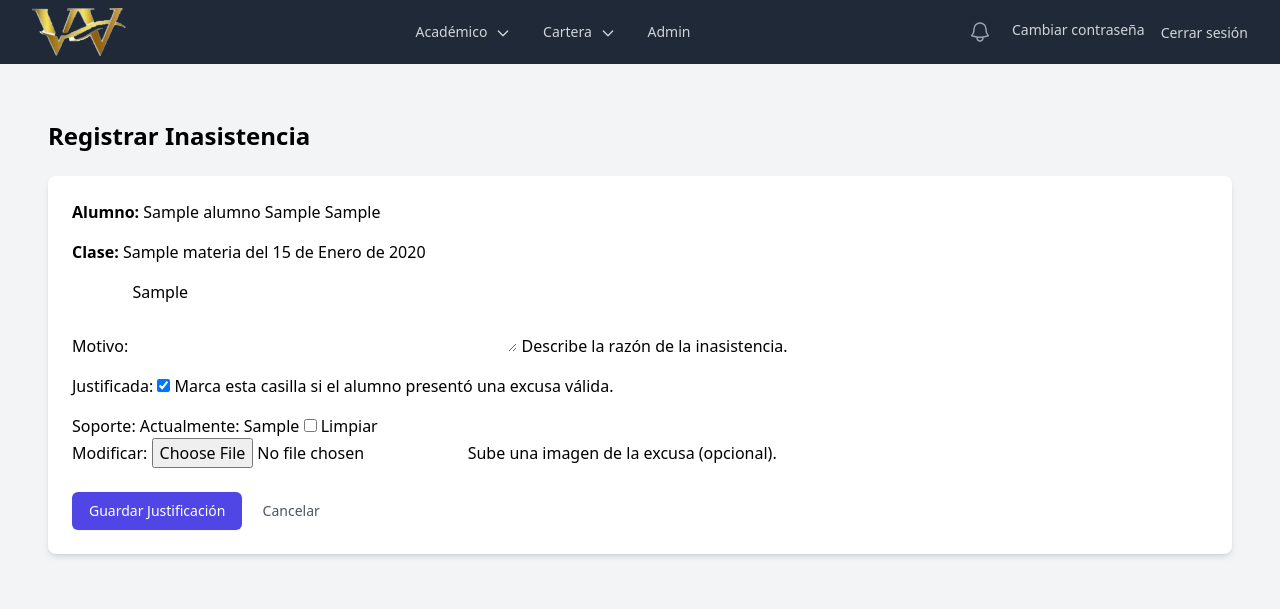
After one commit to robertbarac/preicfes, a Django app: page /academico/alumno/1/clase/1/registrar-inasistencia/ in a window 1280 px wide. The commit adds this page. Shown: the top 609 px of the page. Run offline with Django 5.2, Linux system fonts and the light colour scheme; a user stored in the database is signed in; tables that the repository leaves empty hold one stand-in row (values such as "Sample post"); some libraries are stand-ins or nearby versions.

Commit message:
modelo Inasistencia y lógica de ingreso de motivo

```diff
--- a/academico/forms.py
+++ b/academico/forms.py
@@ -1,5 +1,5 @@
 from django import forms
-from .models import Alumno, Clase, Materia, Grupo
+from .models import Alumno, Clase, Materia, Grupo, Inasistencia
 from django.utils import timezone
 
 class AlumnoForm(forms.ModelForm):
@@ -101,3 +101,18 @@ class ClaseForm(forms.ModelForm):
             'horario': 'Horario de la clase',
             'estado': 'Estado actual de la clase'
         }
+
+
+class InasistenciaForm(forms.ModelForm):
+    class Meta:
+        model = Inasistencia
+        fields = ['motivo', 'justificada', 'soporte']
+        widgets = {
+            'motivo': forms.Textarea(attrs={'rows': 3}),
+            'justificada': forms.CheckboxInput(),
+        }
+        help_texts = {
+            'motivo': 'Describe la razón de la inasistencia.',
+            'justificada': 'Marca esta casilla si el alumno presentó una excusa válida.',
+            'soporte': 'Sube una imagen de la excusa (opcional).',
+        }
--- a/academico/models/__init__.py
+++ b/academico/models/__init__.py
@@ -4,6 +4,7 @@ from .clase import Clase
 from .nota import Nota
 from .asistencia import Asistencia
 from .materia import Materia
+from .inasistencia import Inasistencia
 
 __all__ = [
     'Grupo',
@@ -12,4 +13,5 @@ __all__ = [
     'Nota',
     'Asistencia',
     'Materia',
+    'Inasistencia',
 ]
--- /dev/null
+++ b/academico/models/inasistencia.py
@@ -0,0 +1,38 @@
+from django.db import models
+from django.conf import settings
+
+class Inasistencia(models.Model):
+    """Registra y justifica la inasistencia de un alumno a una clase específica."""
+    clase = models.ForeignKey('Clase', on_delete=models.CASCADE, related_name="inasistencias", blank=True, null=True)
+    alumno = models.ForeignKey('Alumno', on_delete=models.CASCADE, related_name="inasistencias")
+    motivo = models.TextField(
+        help_text="Razón de la inasistencia (ej. cita médica, calamidad, etc.)",
+        blank=True,
+        null=True
+    )
+    justificada = models.BooleanField(
+        default=False,
+        help_text="Marcar si la inasistencia fue justificada con un soporte válido."
+    )
+    soporte = models.ImageField(
+        upload_to='soportes_inasistencias/%Y/%m/%d/',
+        blank=True,
+        null=True,
+        help_text="Imagen de soporte para la justificación (ej. excusa médica)."
+    )
+    registrado_por = models.ForeignKey(
+        settings.AUTH_USER_MODEL,
+        on_delete=models.SET_NULL,
+        null=True,
+        related_name="inasistencias_registradas"
+    )
+    fecha_registro = models.DateTimeField(auto_now_add=True)
+
+    class Meta:
+        verbose_name = "Inasistencia"
+        verbose_name_plural = "Inasistencias"
+        ordering = ['-clase__fecha', 'alumno']
+        unique_together = ('clase', 'alumno') # Un alumno solo puede tener una inasistencia por clase
+
+    def __str__(self):
+        return f"Inasistencia de {self.alumno.get_full_name()} en {self.clase}"
--- /dev/null
+++ b/academico/templates/academico/inasistencia_form.html
@@ -0,0 +1,29 @@
+{% extends 'base.html' %}
+
+{% block title %}Registrar Inasistencia{% endblock %}
+
+{% block content %}
+<div class="container mx-auto px-4 py-8">
+    <h1 class="text-2xl font-bold mb-6">Registrar Inasistencia</h1>
+
+    <div class="bg-white p-6 rounded-lg shadow-md">
+        <p class="mb-4"><strong>Alumno:</strong> {{ alumno.nombres }} {{ alumno.primer_apellido }} {{ alumno.segundo_apellido }}</p>
+        <p class="mb-4"><strong>Clase:</strong> {{ clase.materia.nombre }} del {{ clase.fecha }}</p>
+
+        <form method="post" enctype="multipart/form-data">
+            {% csrf_token %}
+
+            <div class="space-y-4">
+                {{ form.as_p }}
+            </div>
+
+            <div class="mt-6">
+                <button type="submit" class="inline-flex justify-center py-2 px-4 border border-transparent shadow-sm text-sm font-medium rounded-md text-white bg-indigo-600 hover:bg-indigo-700 focus:outline-none focus:ring-2 focus:ring-offset-2 focus:ring-indigo-500">
+                    Guardar Justificación
+                </button>
+                <a href="{% url 'alumno_detail' pk=alumno.pk %}" class="ml-4 text-sm text-gray-600 hover:text-gray-900">Cancelar</a>
+            </div>
+        </form>
+    </div>
+</div>
+{% endblock %}
--- a/academico/urls.py
+++ b/academico/urls.py
@@ -3,7 +3,7 @@ from .views import (
     AlumnosListView, AlumnoDetailView, AlumnoCreateView, AlumnoUpdateView,
     ClasesProfesorListView, GenerarCertificadosSimulacroView, GenerarConstanciaPreICFESView, GrupoDetailView,
     GrupoListView, ClaseListView, ClaseDetailView,
-    RegistroAsistenciaNotaView
+    RegistroAsistenciaNotaView, registrar_o_editar_inasistencia
 )
 from . import views
 
@@ -29,4 +29,4 @@ urlpatterns = [
     path('clase/certificados-simulacro/<int:clase_id>/',
          GenerarCertificadosSimulacroView.as_view(),
          name='generar_certificados_simulacro'),
-]
+    path('alumno/<int:alumno_pk>/clase/<int:clase_pk>/registrar-inasistencia/', registrar_o_editar_inasistencia, name='registrar_inasistencia'),]
--- a/academico/views/__init__.py
+++ b/academico/views/__init__.py
@@ -13,4 +13,5 @@ from .grupo_list import GrupoListView
 from .registro_asistencia_nota import RegistroAsistenciaNotaView
 from .retirar_alumno import retirar_alumno
 from .alumnos_retirados_list import AlumnosRetiradosListView
+from .inasistencia_create import registrar_o_editar_inasistencia
 # ... (todas las views que necesites)
--- /dev/null
+++ b/academico/views/inasistencia_create.py
@@ -0,0 +1,32 @@
+from django.shortcuts import render, redirect, get_object_or_404
+from django.contrib.auth.decorators import login_required
+from django.urls import reverse
+
+from academico.models import Inasistencia, Alumno, Clase
+from academico.forms import InasistenciaForm
+
+@login_required
+def registrar_o_editar_inasistencia(request, alumno_pk, clase_pk):
+    alumno = get_object_or_404(Alumno, pk=alumno_pk)
+    clase = get_object_or_404(Clase, pk=clase_pk)
+
+    # Intentar obtener la inasistencia existente. Si no existe, get_or_create la creará.
+    inasistencia, created = Inasistencia.objects.get_or_create(
+        alumno=alumno,
+        clase=clase,
+        defaults={'registrado_por': request.user}
+    )
+
+    if request.method == 'POST':
+        form = InasistenciaForm(request.POST, request.FILES, instance=inasistencia)
+        if form.is_valid():
+            form.save()
+            return redirect(reverse('alumno_detail', kwargs={'pk': alumno_pk}))
+    else:
+        form = InasistenciaForm(instance=inasistencia)
+
+    return render(request, 'academico/inasistencia_form.html', {
+        'form': form,
+        'alumno': alumno,
+        'clase': clase
+    })
```
Also changed, not shown: academico/templates/academico/alumno_detail.html (+8 -0 lines), academico/templatetags/academico_extras.py (added, +7 -0 lines), academico/views/alumno_detail.py (+8 -2 lines), academico/migrations/0027_alter_alumno_tipo_programa_inasistencia.py (added).
